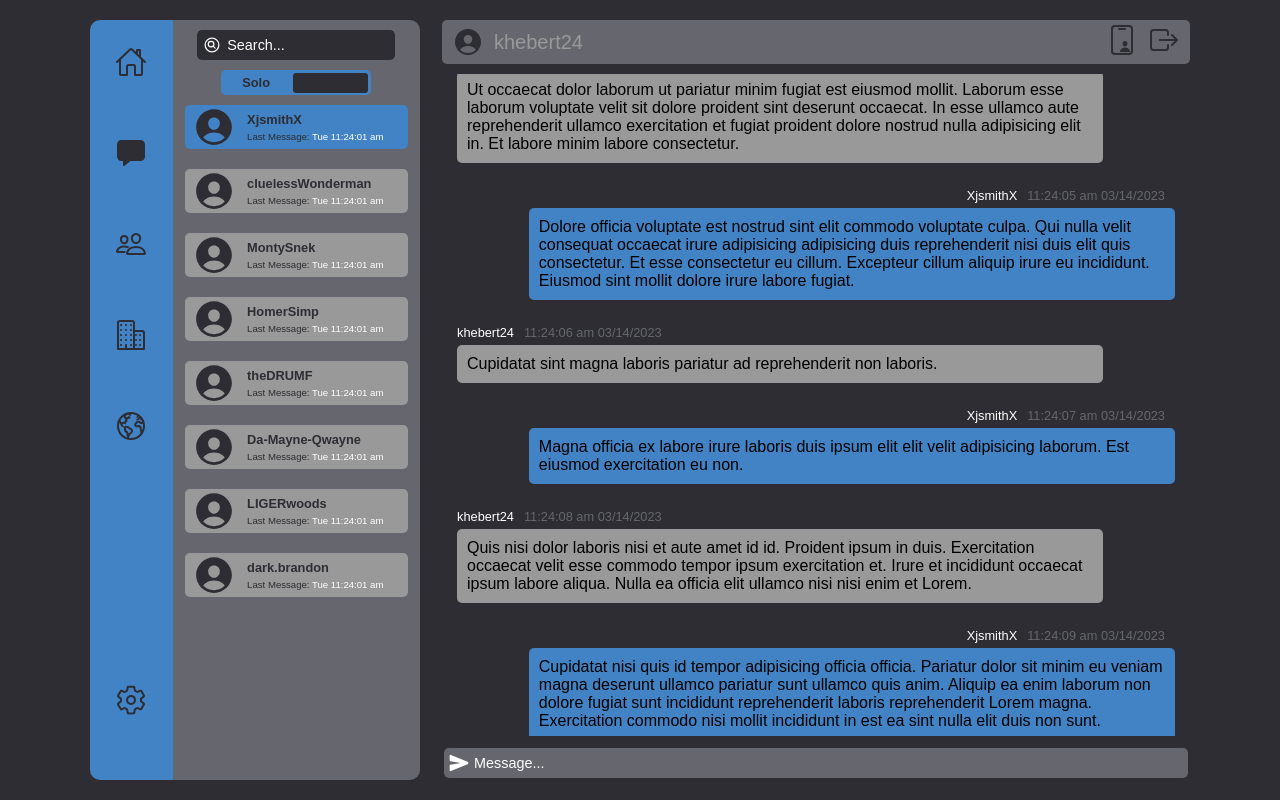
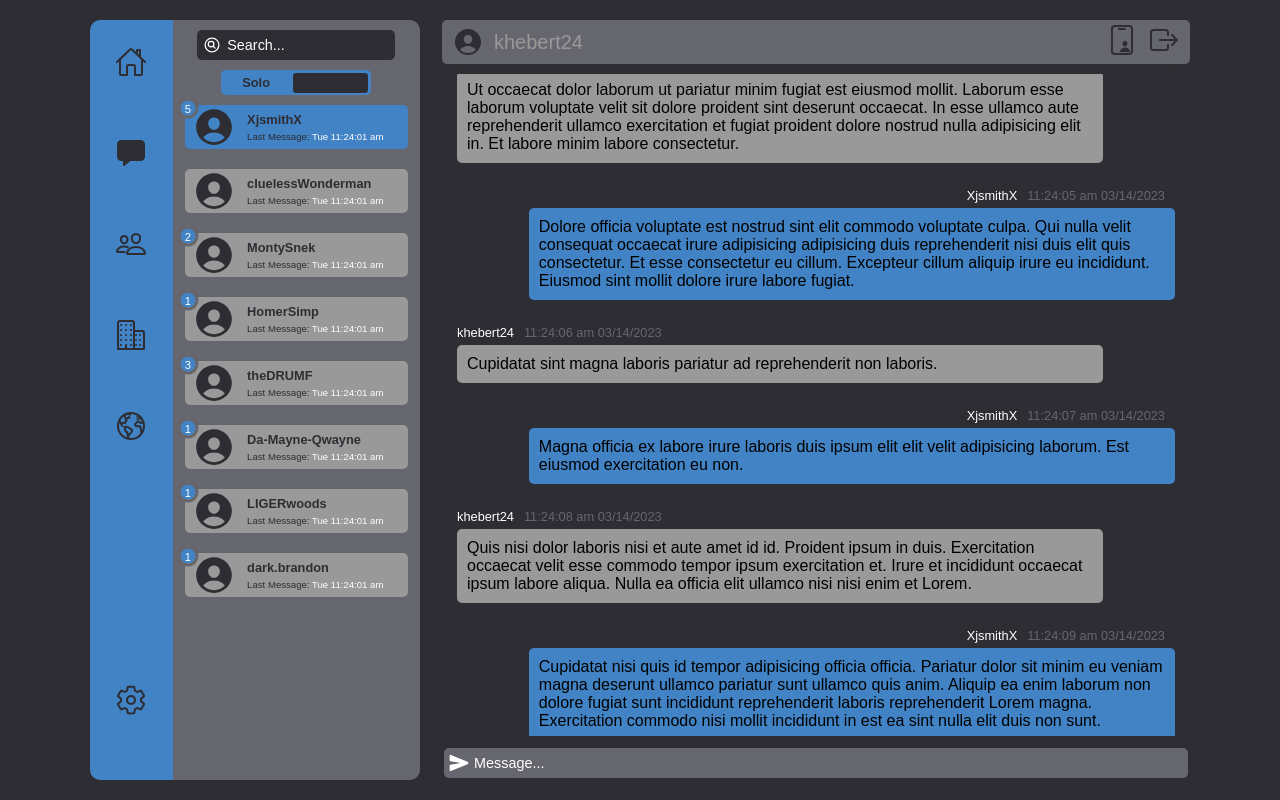
Before and after one commit to kraig-hebert/chat, a React (Create React App) app in the folder client/: page / in a window 1280 px wide. Built offline with nearby package versions, Linux system fonts and the light colour scheme.

Commit message:
added badge to solo card using a randomly generated number for now

```diff
--- a/client/src/components/sideMenu/menuOptions/directMessagesOptions/soloCard/SoloCard.jsx
+++ b/client/src/components/sideMenu/menuOptions/directMessagesOptions/soloCard/SoloCard.jsx
@@ -9,6 +9,7 @@ import {
 } from '../../../../../reducers/appSettings';
 import { useStyles } from './soloCardStyles';
 import MessageInfo from './messageInfo/MessageInfo';
+import Badge from '../../../../common/badge/Badge';
 
 const SoloCard = (props) => {
   const { cardData } = props;
@@ -32,6 +33,7 @@ const SoloCard = (props) => {
     >
       <IoPersonCircle className={classes.icon} />
       <MessageInfo cardData={cardData} />
+      <Badge badgeCount={Math.floor(Math.random() * 6)} />
     </div>
   );
 };
--- a/client/src/components/sideMenu/menuOptions/directMessagesOptions/soloCard/soloCardStyles.js
+++ b/client/src/components/sideMenu/menuOptions/directMessagesOptions/soloCard/soloCardStyles.js
@@ -2,6 +2,7 @@ import { createUseStyles } from 'react-jss';
 
 export const useStyles = createUseStyles((theme) => ({
   soloCard: {
+    position: 'relative',
     display: 'flex',
     justifyContent: 'space-around',
     alignItems: 'center',
```
